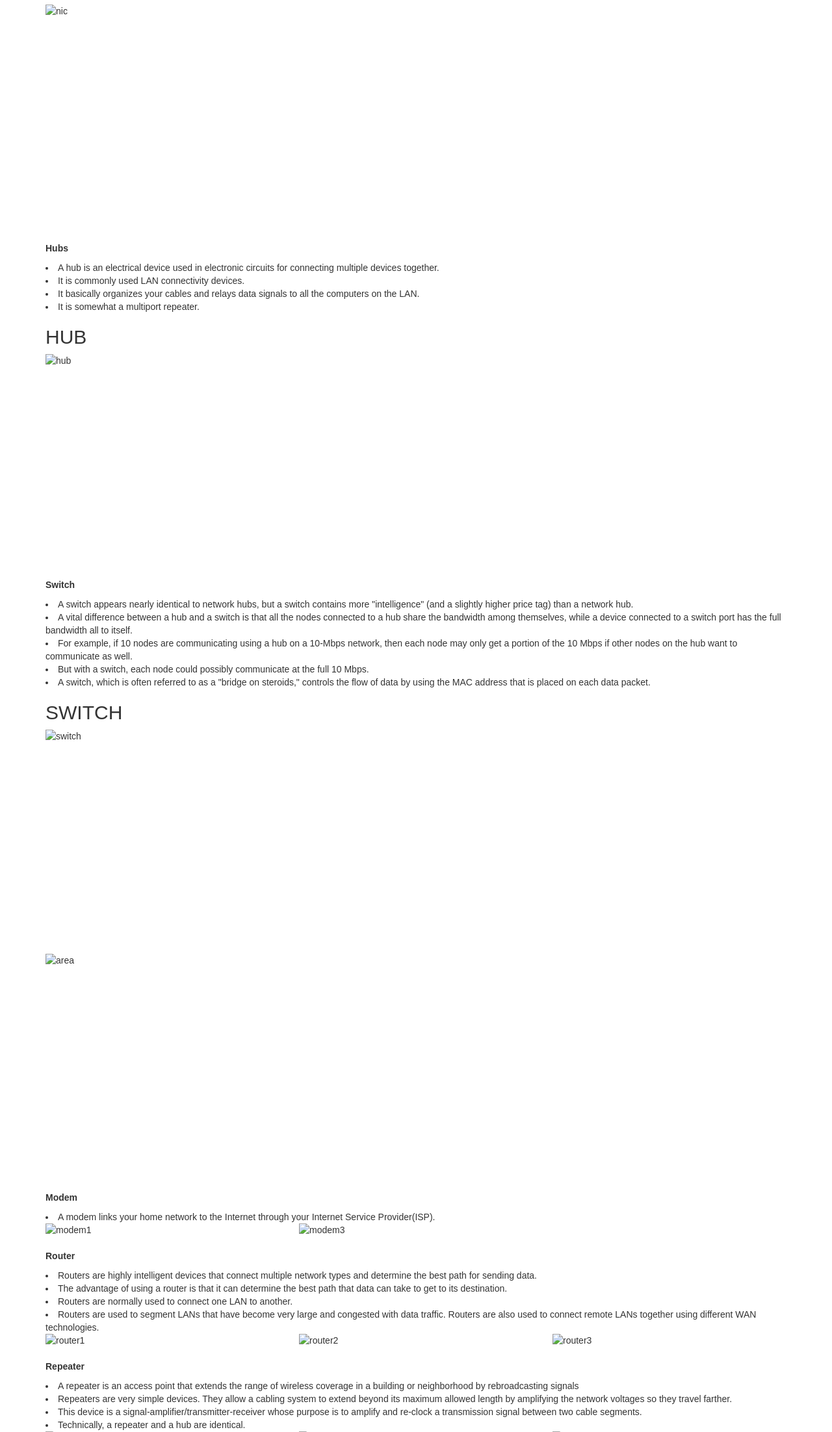
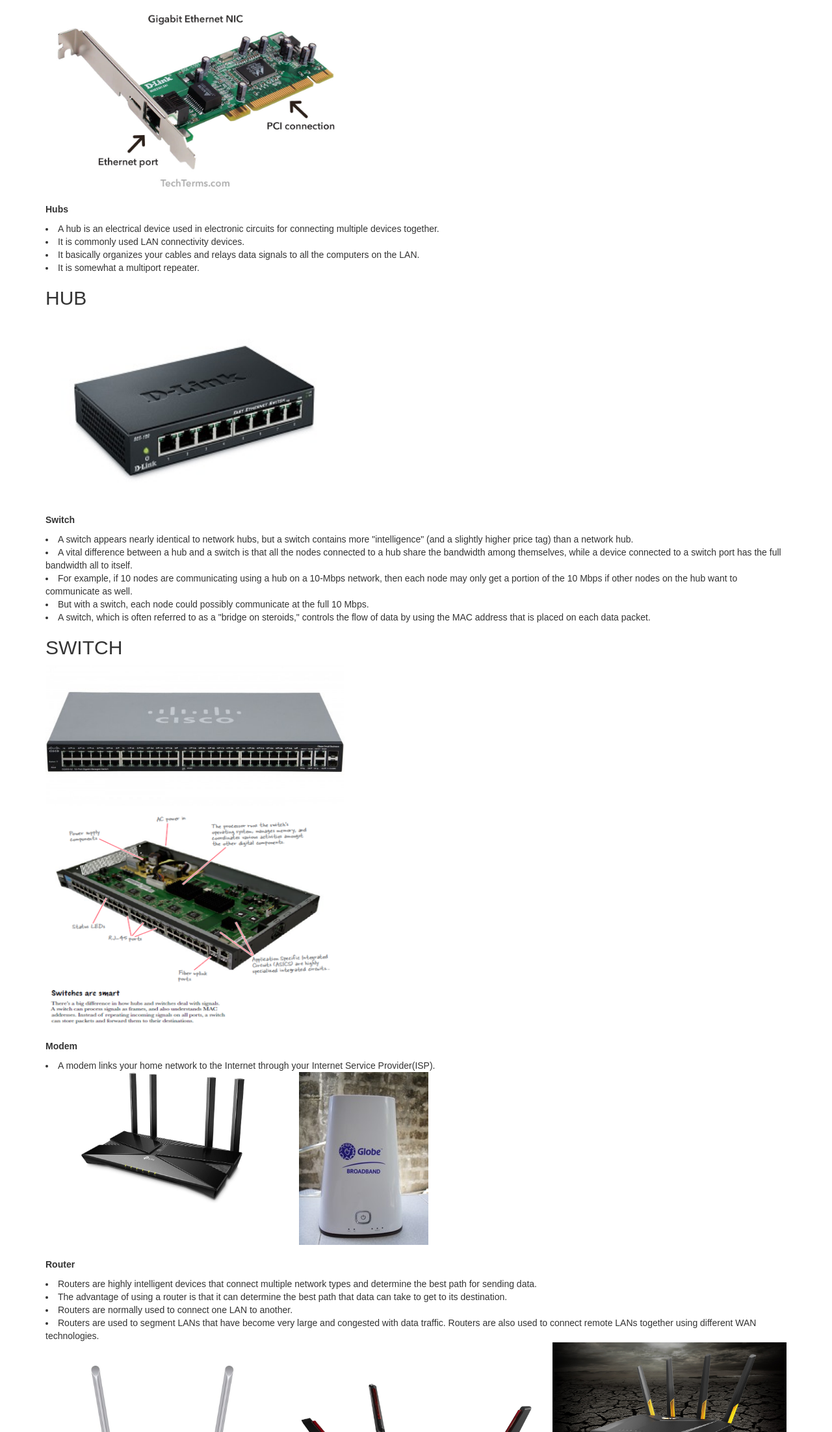
Before and after one commit to Kenpogi15/Convert-web-app-to-mobile-app, a plain HTML site: page topic2.html in a window 1280 px wide. Shown: the part 596-2800 px from the top of the page at 65% size. Drawn offline with nearby package versions, Linux system fonts and the light colour scheme; the site is published under a folder, as on GitHub Pages, so addresses that start at the root find nothing.

Commit message:
Update topic2.html

```diff
--- a/topic2.html
+++ b/topic2.html
@@ -75,7 +75,7 @@
       </div>
       <div class="container">
         <h2>NIC CARD</h2>
-        <img class="img-responsive" src="/nic card.jpg" alt="nic" width="460" height="345">
+        <img class="img-responsive" src="nic card.jpg" alt="nic" width="460" height="345">
       </div>
       <br>
       <div class="container">
@@ -87,7 +87,7 @@
       </div>
       <div class="container">
         <h2>HUB</h2>
-        <img class="img-responsive" src="/hub.jpg" alt="hub" width="460" height="345">
+        <img class="img-responsive" src="hub.jpg" alt="hub" width="460" height="345">
       </div>
       <div class="container">
         <p><strong>Switch</strong></p>
@@ -99,8 +99,8 @@
       </div>
       <div class="container">
         <h2>SWITCH</h2>
-        <img class="img-responsive" src="/switch.png" alt="switch" width="460" height="345">
-        <img class="img-responsive" src="/switch area.png" alt="area" width="460" height="345">
+        <img class="img-responsive" src="switch.png" alt="switch" width="460" height="345">
+        <img class="img-responsive" src="switch area.png" alt="area" width="460" height="345">
       </div>
       <br>
       <div class="container">
@@ -110,10 +110,10 @@
       <div class="container">
         <div class="row">
           <div class="col-xs-4">
-            <img class="img-responsive" src="/modem1.jpg" alt="modem1">
+            <img class="img-responsive" src="modem1.jpg" alt="modem1">
           </div>
           <div class="col-xs-4">
-            <img class="img-responsive" src="/modem3.jpg" alt="modem3">
+            <img class="img-responsive" src="modem3.jpg" alt="modem3">
           </div>
         </div>
       </div>
@@ -128,13 +128,13 @@
       <div class="container">
         <div class="row">
           <div class="col-xs-4">
-            <img class="img-responsive" src="/router 1.jpg" alt="router1">
+            <img class="img-responsive" src="router 1.jpg" alt="router1">
           </div>
           <div class="col-xs-4">
-            <img class="img-responsive" src="/router2.png" alt="router2">
+            <img class="img-responsive" src="router2.png" alt="router2">
           </div>
           <div class="col-xs-4">
-            <img class="img-responsive" src="/router3.jpg" alt="router3">
+            <img class="img-responsive" src="router3.jpg" alt="router3">
           </div>
         </div>
       </div>
@@ -149,13 +149,13 @@
       <div class="container">
         <div class="row">
           <div class="col-xs-4">
-            <img class="img-responsive" src="/repeater1.jpg" alt="repeater1">
+            <img class="img-responsive" src="repeater1.jpg" alt="repeater1">
           </div>
           <div class="col-xs-4">
-            <img class="img-responsive" src="/repeater2.jpg" alt="repeater2">
+            <img class="img-responsive" src="repeater2.jpg" alt="repeater2">
           </div>
           <div class="col-xs-4">
-            <img class="img-responsive" src="/repeater3.jpeg" alt="repeater3">
+            <img class="img-responsive" src="repeater3.jpeg" alt="repeater3">
           </div>
         </div>
       </div>
```
